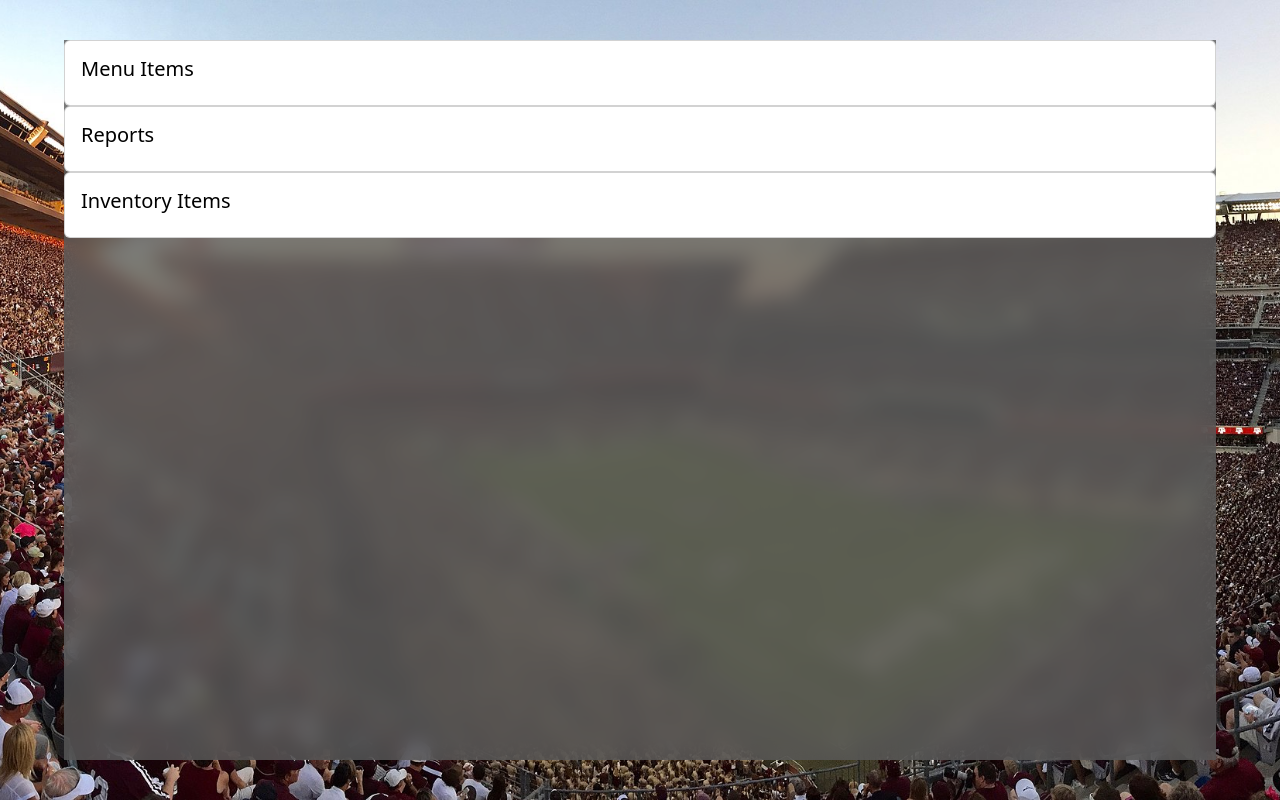
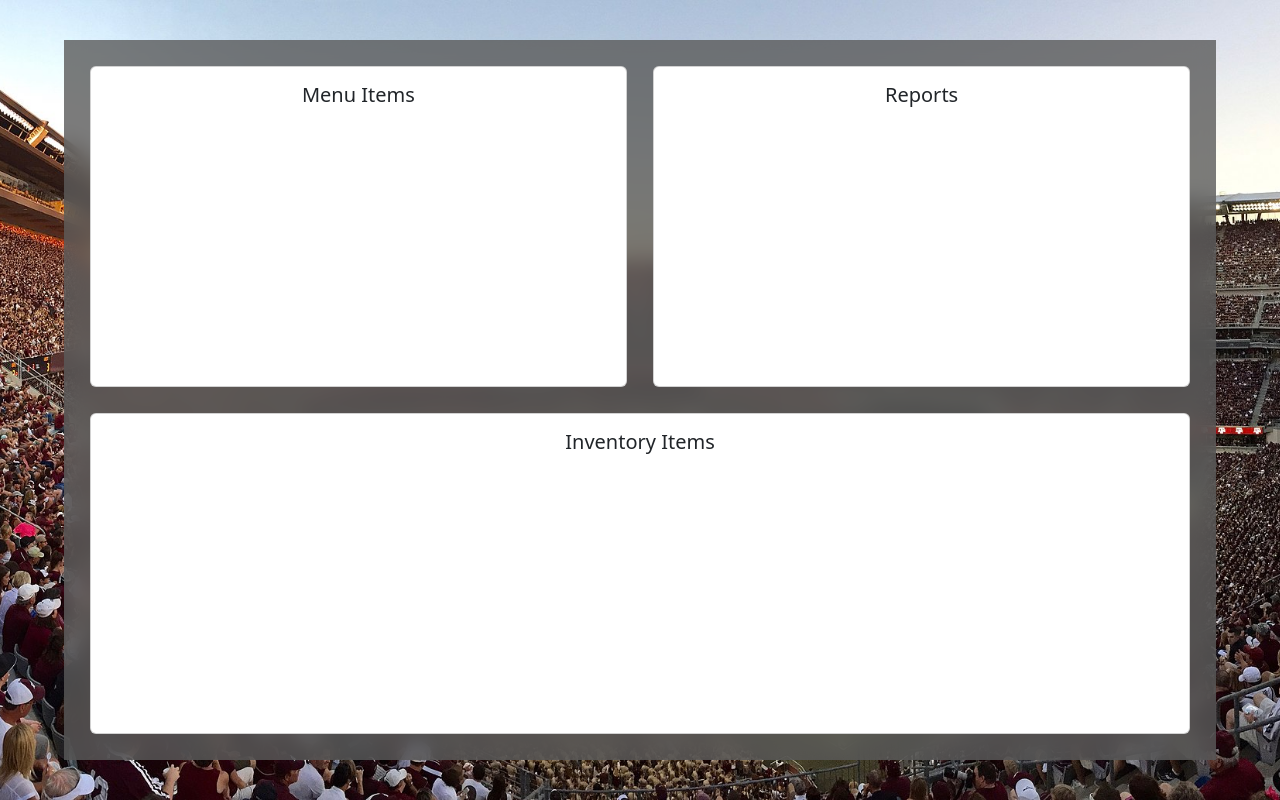
Before and after one commit to CSCE315-F22-Taele/Team-64-Project-3, a React (Create React App) app: page /manager in a window 1280 px wide. Built offline with nearby package versions, Linux system fonts and the light colour scheme.

Commit message:
added containers for the manager layout.  Used a grid effect so that the items line up correctly on any size screen

```diff
--- a/src/Pages/manager.js
+++ b/src/Pages/manager.js
@@ -3,7 +3,8 @@ import 'bootstrap/dist/css/bootstrap.min.css'
 import { Card } from 'react-bootstrap';
 const picture = new URL("../Resources/KyleField.jpg", import.meta.url)
 
-const myStyle = {
+//Style for the Kyle Field BG
+const backgroundStyle = {
   height: '100vh',
   objectFit: 'cover',
   overflow: 'hidden',
@@ -14,43 +15,69 @@ const myStyle = {
 }
 
 const glassPane = {
+  //Positioning
   position: 'relative',
   margin: '5vh auto',
   top: '0',
   right: '0',
   bottom: '0',
   left:'0',
-  backgroundColor: 'rgba(90, 90, 90, .8)',
-  backdropFilter: 'blur(10px)',
   height: '90vh',
   width: '90vw',
   overflow: 'hidden',
+
+  //Glass Effect
+  backgroundColor: 'rgba(90, 90, 90, .8)',
+  backdropFilter: 'blur(10px)',
+
+  //Grid layout
+  display: 'grid',
+  gridTemplateColumns: 'repeat(2, 1fr)',
+  gap: '2vw',
+  // gridAutoRows: 'minmax(500px, auto)',
+  padding: '2%',
+}
+
+//Containers
+const menuItemsStyle = {
+  width: '100%',
+  height: '100%',
+}
+const reportStyle = {
+  width: '100%',
+  height: '100%',
+}
+const inventoryItemsStyle = {
+  width: '100%',
+  height: '100%',
+  gridColumn: '1/3',
 }
 
 const Manager = () => {
     return (
     <div>
-      <img src={picture} style={myStyle} alt='Kyle Field'/>
+      <img src={picture} style={backgroundStyle} alt='Kyle Field'/>
         <div style={glassPane}>
-          <Card style={{color: '#000'}}>
+
+          <Card style={menuItemsStyle}>
             <Card.Body>
-              <Card.Title>
+              <Card.Title style={{textAlign:'center'}}>
                 Menu Items
               </Card.Title>
             </Card.Body>
           </Card>
 
-          <Card style={{color: '#000'}}>
+          <Card style={reportStyle}>
             <Card.Body>
-              <Card.Title>
+              <Card.Title style={{textAlign:'center'}}>
                 Reports
               </Card.Title>
             </Card.Body>
           </Card>
 
-          <Card style={{color: '#000'}}>
+          <Card style={inventoryItemsStyle}>
             <Card.Body>
-              <Card.Title>
+              <Card.Title style={{textAlign:'center'}}>
                 Inventory Items
               </Card.Title>
             </Card.Body>
```
